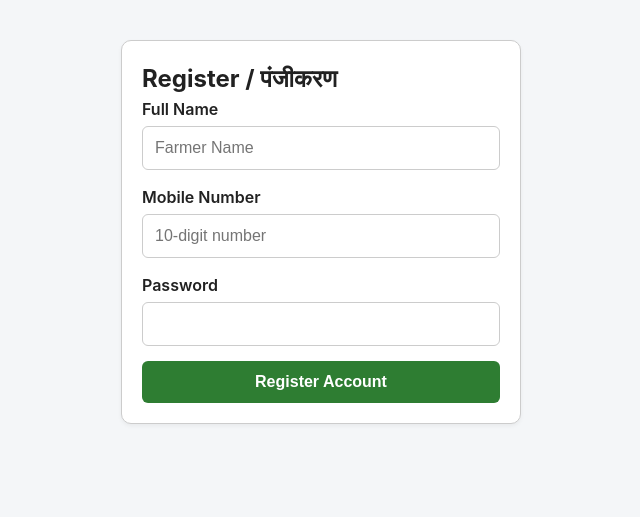
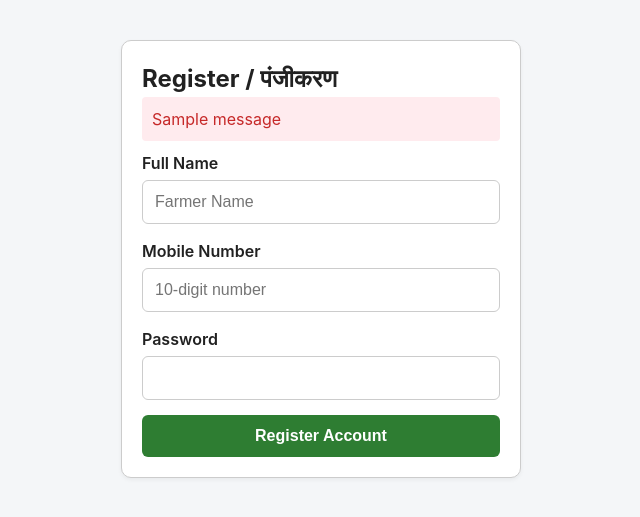
Before and after one commit to Arpit-Shubham/KisanMandi, a Flask app: page /register in a window 1280 px wide. Shown: the part 49-566 px from the top of the page, without its empty margins (319-959 px from the left). Run offline with Flask 3, Linux system fonts and the light colour scheme; tables that the repository leaves empty hold one stand-in row (values such as "Sample post"); one stand-in notice (Sample message) is shown.

Commit message:
Update register.html

```diff
--- a/templates/register.html
+++ b/templates/register.html
@@ -2,7 +2,18 @@
 {% block content %}
 <div class="card" style="max-width: 400px; margin: 40px auto;">
   <h2>Register / पंजीकरण</h2>
-  <form method="POST">
+
+  {% with messages = get_flashed_messages(with_categories=true) %}
+    {% if messages %}
+      {% for category, message in messages %}
+        <div style="padding: 10px; margin-bottom: 10px; border-radius: 4px; background-color: #ffebee; color: #c62828;">
+          {{ message }}
+        </div>
+      {% endfor %}
+    {% endif %}
+  {% endwith %}
+
+  <form method="POST" action="{{ url_for('register_page') }}">
     <div class="form-group">
       <label>Full Name</label>
       <input type="text" name="name" required placeholder="Farmer Name">
```
